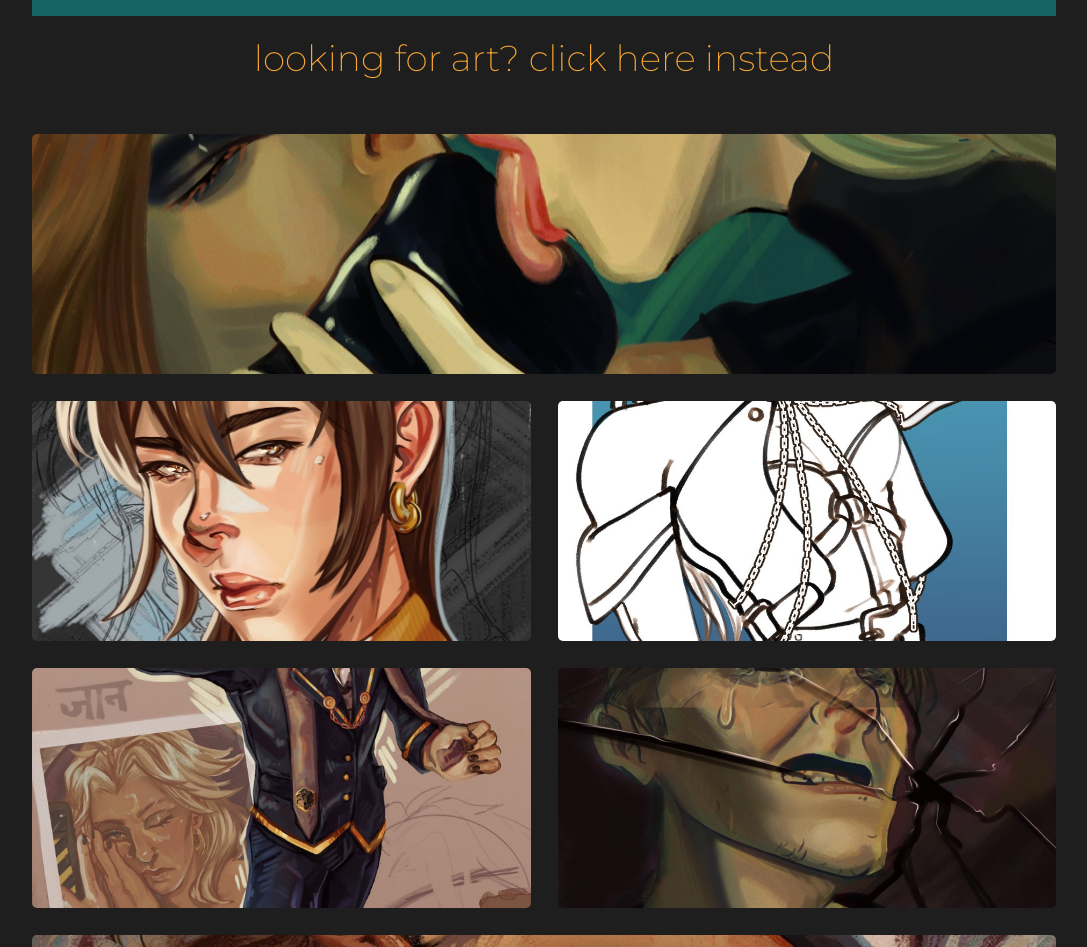
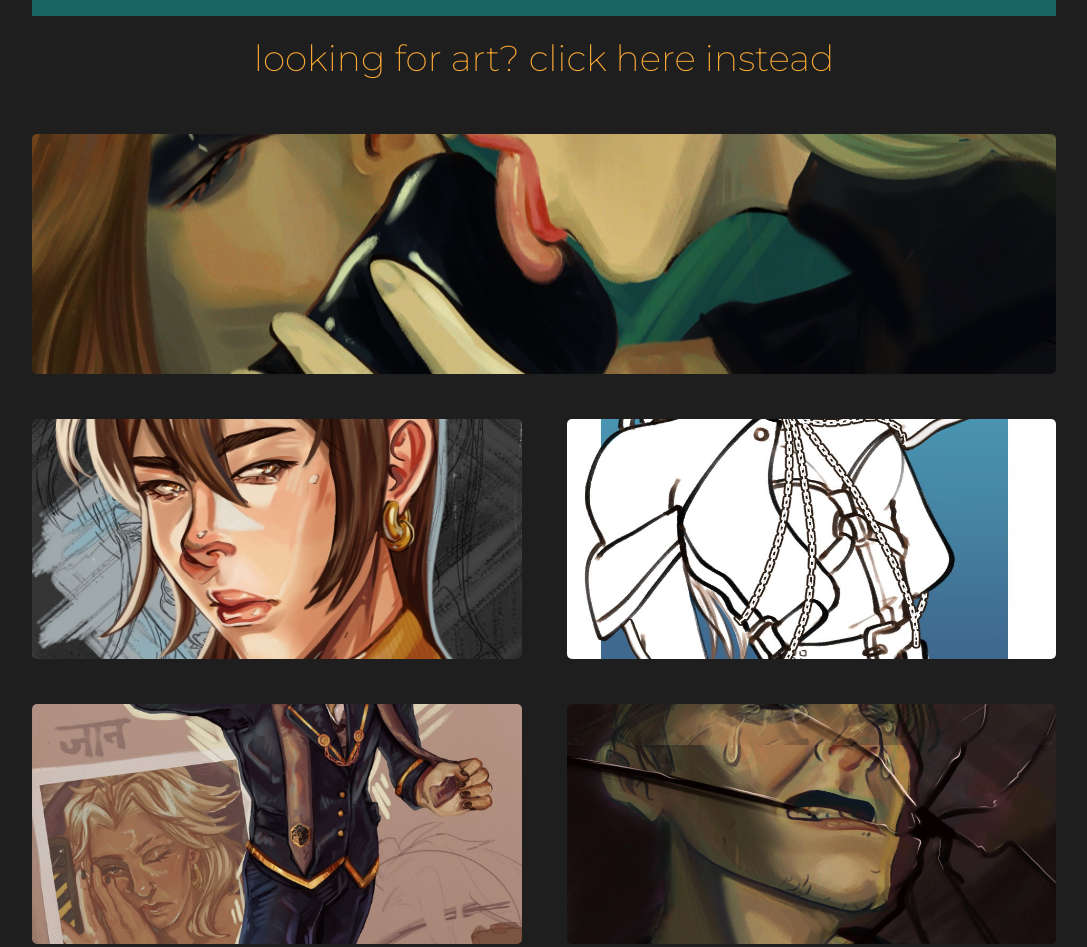
Before and after one commit to Dwaynekoya/dwaynekoya.github.io, a plain HTML site: page dwaynekoya.html in a window 1280 px wide. Shown: the part 3200-4147 px from the top of the page, without its empty margins (96-1183 px from the left). Drawn offline with Linux system fonts and the light colour scheme.

Commit message:
fixing images overlapping on masonry

```diff
--- a/css/style.scss
+++ b/css/style.scss
@@ -25,7 +25,7 @@ body {
   /*MASONRY - IMAGE LAYOUT*/
   .imageMasonry {
     display: grid;
-    grid-gap: 1.5em;
+    grid-gap: 2.5em;
     grid-template-columns: repeat(auto-fit, minmax(150px, 1fr));
     grid-auto-rows: 30vh;
     grid-auto-flow: dense;
```
Also changed, not shown: css/style.css.
